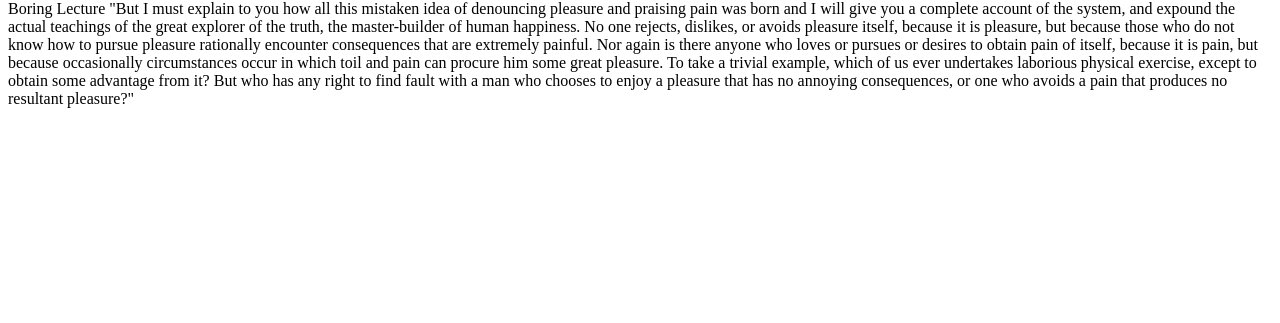
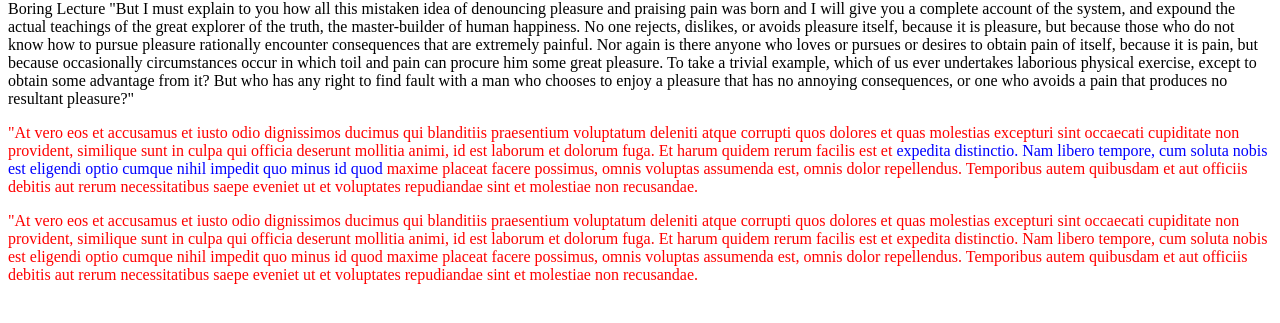
Before and after one commit to GalinMcMahon/Lecture, a plain HTML site: page index.html in a window 1280 px wide. Shown: the part 475-798 px from the top of the page. Drawn offline with Linux system fonts and the light colour scheme.

Commit message:
Add div and span

```diff
--- a/css/styles.css
+++ b/css/styles.css
@@ -5,3 +5,11 @@ h2.intro{
 p.intro{
   color: blue;
 }
+
+.red{
+  color: red;
+}
+
+.blue{
+  color: blue;
+}
--- a/index.html
+++ b/index.html
@@ -16,7 +16,10 @@
     <p>Boring Lecture
       "But I must explain to you how all this mistaken idea of denouncing pleasure and praising pain was born and I will give you a complete account of the system, and expound the actual teachings of the great explorer of the truth, the master-builder of human happiness. No one rejects, dislikes, or avoids pleasure itself, because it is pleasure, but because those who do not know how to pursue pleasure rationally encounter consequences that are extremely painful. Nor again is there anyone who loves or pursues or desires to obtain pain of itself, because it is pain, but because occasionally circumstances occur in which toil and pain can procure him some great pleasure. To take a trivial example, which of us ever undertakes laborious physical exercise, except to obtain some advantage from it? But who has any right to find fault with a man who chooses to enjoy a pleasure that has no annoying consequences, or one who avoids a pain that produces no resultant pleasure?"
     </p>
+    <div class="red">
+    <p>"At vero eos et accusamus et iusto odio dignissimos ducimus qui blanditiis praesentium voluptatum deleniti atque corrupti quos dolores et quas molestias excepturi sint occaecati cupiditate non provident, similique sunt in culpa qui officia deserunt mollitia animi, id est laborum et dolorum fuga. Et harum quidem rerum facilis est et <span class="blue">expedita distinctio. Nam libero tempore, cum soluta nobis est eligendi optio cumque nihil impedit quo minus id quod</span> maxime placeat facere possimus, omnis voluptas assumenda est, omnis dolor repellendus. Temporibus autem quibusdam et aut officiis debitis aut rerum necessitatibus saepe eveniet ut et voluptates repudiandae sint et molestiae non recusandae.</p>
 
-
+    <p>"At vero eos et accusamus et iusto odio dignissimos ducimus qui blanditiis praesentium voluptatum deleniti atque corrupti quos dolores et quas molestias excepturi sint occaecati cupiditate non provident, similique sunt in culpa qui officia deserunt mollitia animi, id est laborum et dolorum fuga. Et harum quidem rerum facilis est et expedita distinctio. Nam libero tempore, cum soluta nobis est eligendi optio cumque nihil impedit quo minus id quod maxime placeat facere possimus, omnis voluptas assumenda est, omnis dolor repellendus. Temporibus autem quibusdam et aut officiis debitis aut rerum necessitatibus saepe eveniet ut et voluptates repudiandae sint et molestiae non recusandae.</p>
+    </div>
   </body>
 </html>
```
